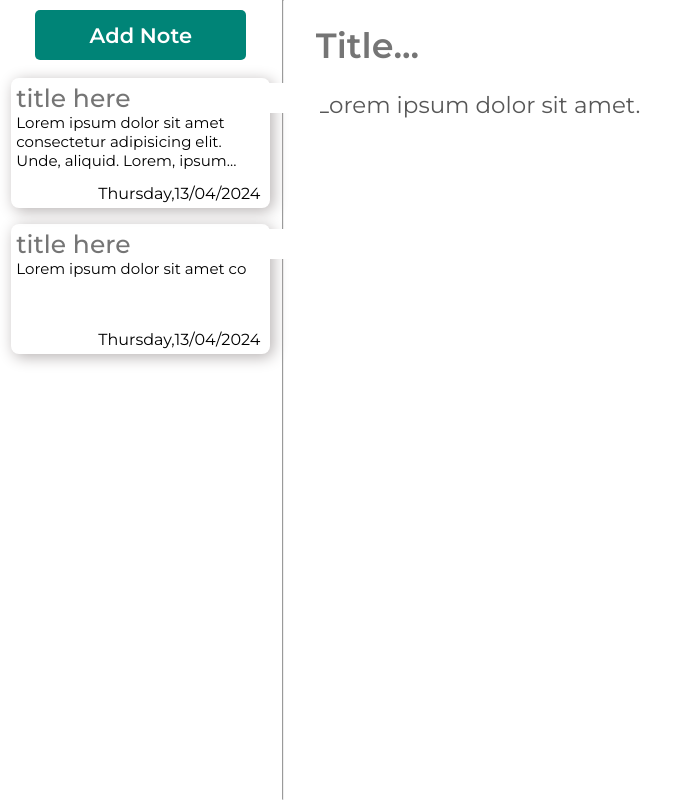
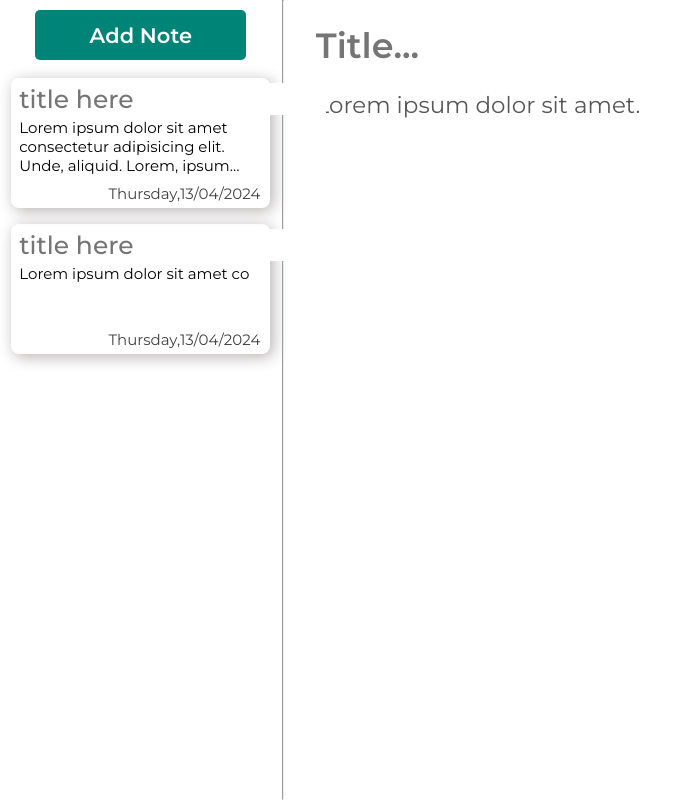
Before and after one commit to wasim2002/Note, a plain HTML site: page index.html in a window 1280 px wide. Shown: the whole page, without its empty margins (0-696 px from the left). Drawn offline with Linux system fonts and the light colour scheme.

Commit message:
fixing style in list item - body-info,time

```diff
--- a/style.css
+++ b/style.css
@@ -64,13 +64,16 @@ hr {
   padding: 5px;
   border-radius: 8px;
   position: relative;
-
+  cursor: pointer;
 }
 #list-title {
   border: none;
   outline: none;
   font-size: 25px;
   font-weight: 500;
+  padding: 1px 3px;
+  text-overflow: ellipsis;
+  cursor: pointer;
 }
 .body-info {
   font-size: 15px;
@@ -79,11 +82,14 @@ hr {
   overflow: hidden;
   -webkit-line-clamp: 3;
   -webkit-box-orient: vertical;
+  padding: 3px;
 }
 .time {
   position: absolute;
   bottom: 5px;
   right: 10px;
+  font-size: 15px;
+  color: #000000bf;
 }
 
 .preview-sec {
@@ -100,7 +106,7 @@ hr {
   font-size: 35px;
   padding-block: 1.5rem;
 }
-.textarea{
+.textarea {
   border: none;
   outline: none;
   resize: none;
```
Lines whose indentation alone changed are shown as unchanged.
